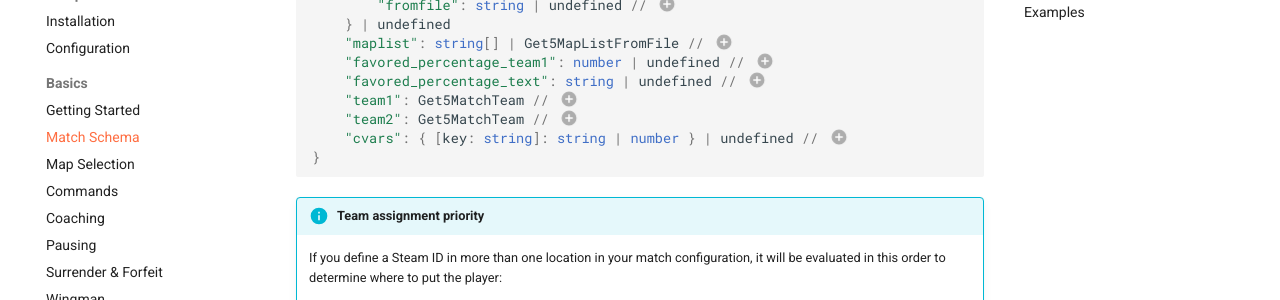
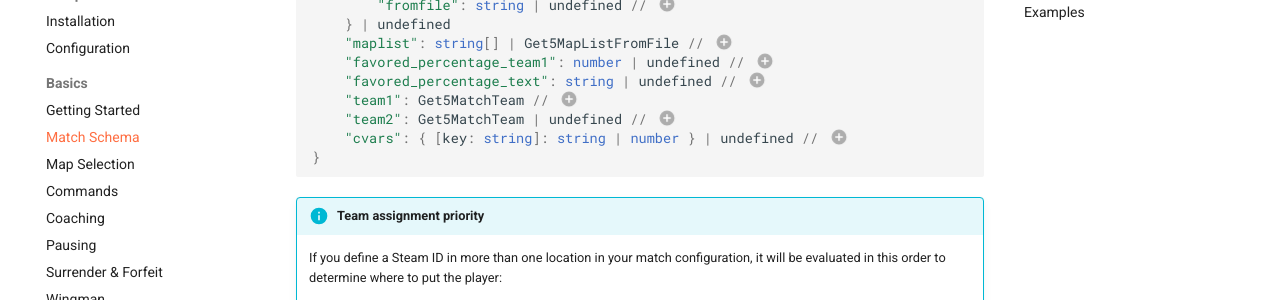
Before and after one commit to splewis/get5, an MkDocs documentation site: the page built from documentation/docs/match_schema.md, in a window 1280 px wide and 900 px high, scrolled down 1273 px. Shown: the part 150-450 px from the top of the window. Built offline with MkDocs 1.6.1 and Material for MkDocs 9.7.7, drawn with Linux system fonts in a browser that asks for light colours; comment, search, counter and statistics services are not loaded; the version menu is left out.

Commit message:
team2 technically optional after scrim implemented in match schema

````diff
--- a/documentation/docs/match_schema.md
+++ b/documentation/docs/match_schema.md
@@ -63,7 +63,7 @@ interface Get5Match {
     "favored_percentage_team1": number | undefined // (14)
     "favored_percentage_text": string | undefined // (15)
     "team1": Get5MatchTeam // (20)
-    "team2": Get5MatchTeam // (21)
+    "team2": Get5MatchTeam | undefined // (21)
     "cvars": { [key: string]: string | number } | undefined // (22)
 }
 ```
````
Also changed, not shown: other parts of documentation/docs/match_schema.md (+1 -1 lines).
